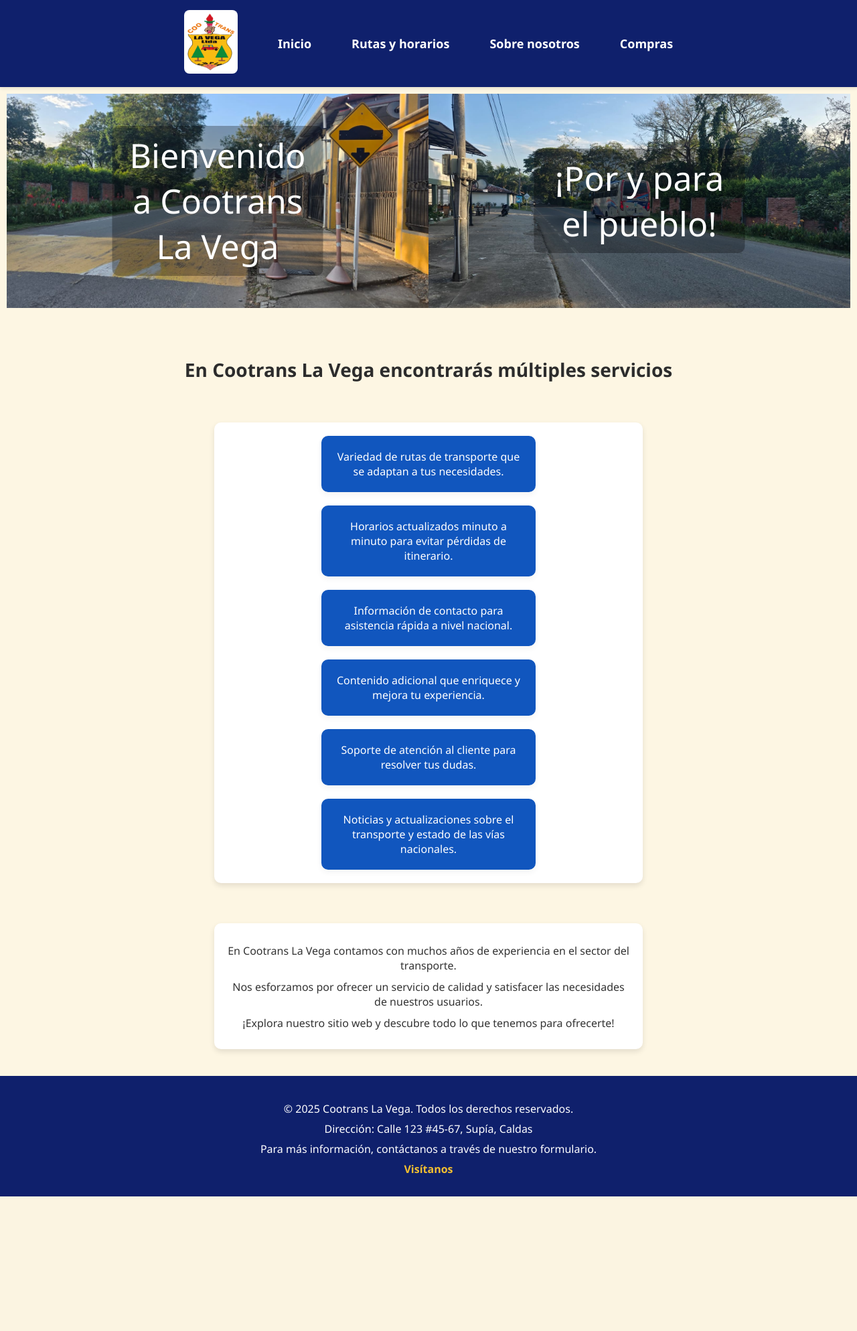
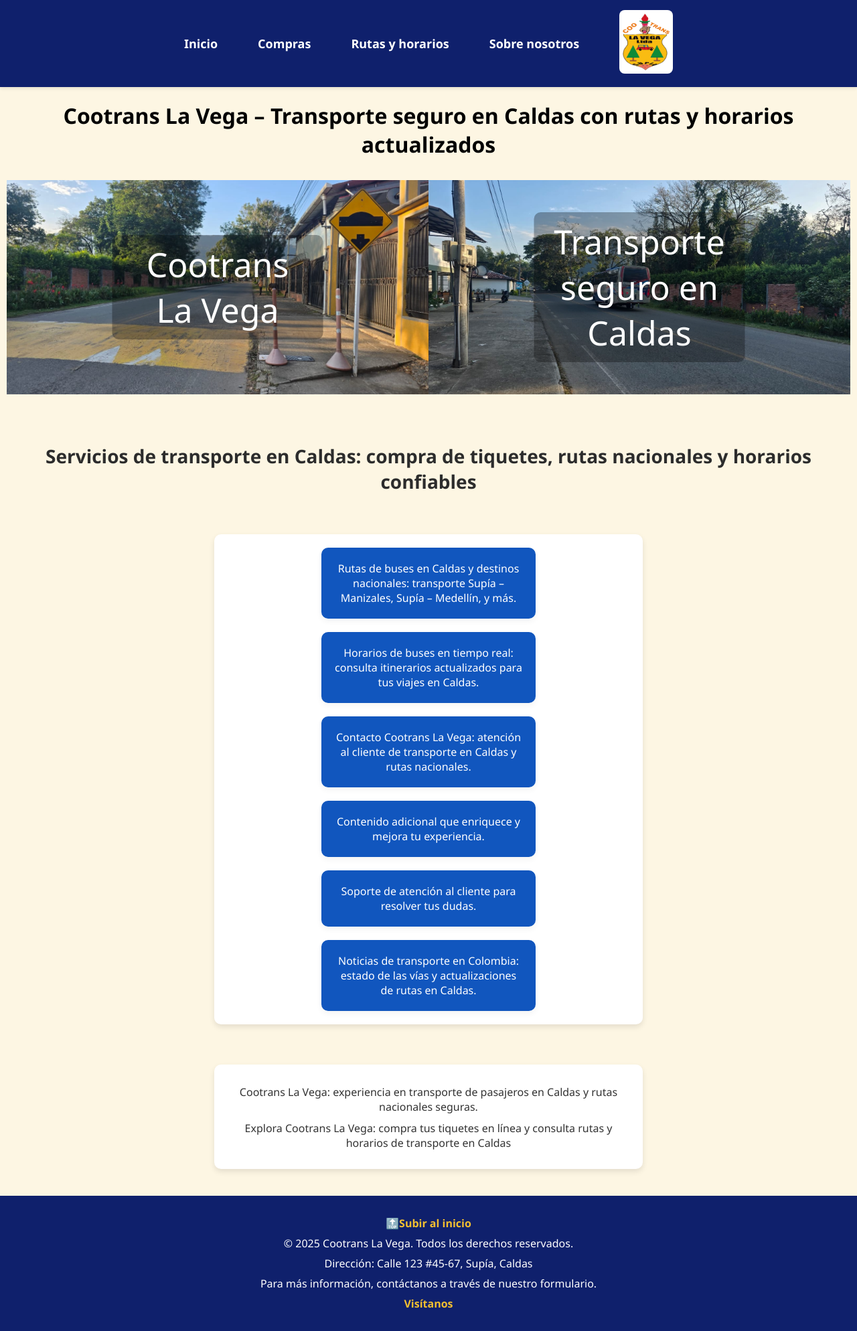
Before and after one commit to 0Juana0/Proyecto_Web_Tarea_3, a PHP site: page / in a window 1280 px wide. Shown: the whole page at 67% size. Before the commit the page ends 1787 px from the top, so only its background shows below. Run offline with PHP 8.4, Linux system fonts and the light colour scheme.

Commit message:
Actualizacion de archivos - aplicando SEO on page

```diff
--- a/Index.php
+++ b/Index.php
@@ -3,6 +3,7 @@
 
 <head>
   <meta charset="UTF-8">
+  <meta name="descripcion" content="Pagina inicial de bienvenida de la web con resumen de informativo.">
   <title>Terminal de Transporte</title>
    <!-- Enlace a archivos /CSS -->
     <?php include 'funciones.php';
@@ -11,35 +12,36 @@
 </head>
 
 <body>
-    <?php cargar_navegador(); ?>
+    <div id="Nav"><?php cargar_navegador(); ?></div>
+
+    <div style="text-align: center;"><h1>Cootrans La Vega – Transporte seguro en Caldas con rutas y horarios actualizados</h1> </div>
 
   <section class="contenedor">
     <div class="imagen_text">
-      <img src="Img/Ilustracion5.jpg">
-      <div class="Texto">Bienvenido a Cootrans La Vega</div>
+      <img src="Img/Ilustracion5.jpg" alt="carretera de entrada al municipio de supia">
+      <div class="Texto">Cootrans La Vega</div>
     </div>
     <div class="imagen-simple">
-      <img src="Img/Ilustracion6.jpg">
-    <div class="Texto">¡Por y para el pueblo!</div>
+      <img src="Img/Ilustracion6.jpg" alt="carretera de salida del municipio de supia">
+    <div class="Texto">Transporte seguro en Caldas</div>
     </div>
   </section>
 
 
 <section class="contenido_uno">
-  <h1>En Cootrans La Vega encontrarás múltiples servicios</h1>
+  <h1>Servicios de transporte en Caldas: compra de tiquetes, rutas nacionales y horarios confiables</h1>
   <div class="contenedor-tarjetas">
-    <div class="tarjeta">Variedad de rutas de transporte que se adaptan a tus necesidades.</div>
-    <div class="tarjeta">Horarios actualizados minuto a minuto para evitar pérdidas de itinerario.</div>
-    <div class="tarjeta">Información de contacto para asistencia rápida a nivel nacional.</div>
+    <div class="tarjeta">Rutas de buses en Caldas y destinos nacionales: transporte Supía – Manizales, Supía – Medellín, y más.</div>
+    <div class="tarjeta">Horarios de buses en tiempo real: consulta itinerarios actualizados para tus viajes en Caldas.</div>
+    <div class="tarjeta">Contacto Cootrans La Vega: atención al cliente de transporte en Caldas y rutas nacionales.</div>
     <div class="tarjeta">Contenido adicional que enriquece y mejora tu experiencia.</div>
     <div class="tarjeta">Soporte de atención al cliente para resolver tus dudas.</div>
-    <div class="tarjeta">Noticias y actualizaciones sobre el transporte y estado de las vías nacionales.</div>
+    <div class="tarjeta">Noticias de transporte en Colombia: estado de las vías y actualizaciones de rutas en Caldas.</div>
   </div>
 
   <div class="parrafos-finales">
-    <p>En Cootrans La Vega contamos con muchos años de experiencia en el sector del transporte.</p>
-    <p>Nos esforzamos por ofrecer un servicio de calidad y satisfacer las necesidades de nuestros usuarios.</p>
-    <p>¡Explora nuestro sitio web y descubre todo lo que tenemos para ofrecerte!</p>
+    <p>Cootrans La Vega: experiencia en transporte de pasajeros en Caldas y rutas nacionales seguras.</p>
+    <p>Explora Cootrans La Vega: compra tus tiquetes en línea y consulta rutas y horarios de transporte en Caldas</p>
   </div>
 </section>
 
--- a/funciones.php
+++ b/funciones.php
@@ -20,11 +20,12 @@
         <header>
             <nav>
             <ul id="menu_nav">
-                <li><img id="logo" src="img/Logo_CootransLaVega.png" alt="Logo Cootrans La Vega"></li>
+
                 <li><a href="Index.php">Inicio</a></li>
+                <li><a href="reservas.php">Compras</a></li>
                 <li><a href="Rutas_Horarios.php">Rutas y horarios</a></li>
                 <li><a href="Contacto.php">Sobre nosotros</a></li>
-                <li><a href="reservas.php">Compras</a></li>
+                <li><img id="logo" src="img/Logo_CootransLaVega.png" alt="Logo Cootrans La Vega"></li>
             </ul>
             </nav>
         </header>
@@ -34,6 +35,7 @@
     function cargar_footer() {
         echo '
         <footer>
+            <a href="#Nav">🔝Subir al inicio</a>
             <p>© 2025 Cootrans La Vega. Todos los derechos reservados.</p>
             <p>Dirección: Calle 123 #45-67, Supía, Caldas</p>
             <p>Para más información, contáctanos a través de nuestro formulario.</p>
@@ -111,4 +113,5 @@
         mysqli_close($conexion);
         return $rutas;
     }
+
 ?>
--- a/reservas.php
+++ b/reservas.php
@@ -75,11 +75,15 @@
 <html lang="es">
 <head>
   <meta charset="utf-8" />
+  <meta name="descripcion" content="Pagina de compra y reservas diseñadas para extraer y almacenar informacion en la base de datos.">
   <title>Reserva de pasaje</title>
+  <!-- Enlace a archivos /CSS -->
   <?php cargar_links(); ?>
 </head>
 <body>
-  <?php cargar_navegador(); ?>
+  <div id="Nav"><?php cargar_navegador(); ?></div>
+
+  <div style="text-align: center;"><h1>Compra de tiquetes en línea para rutas de transporte en Caldas y destinos nacionales</h1> </div>
 
   <section class="form">
     <h2 class="titulo">Formulario de reserva!</h2>
```
Also changed, not shown: Contacto.php (+12 -9 lines), Rutas_Horarios.php (+15 -9 lines).
